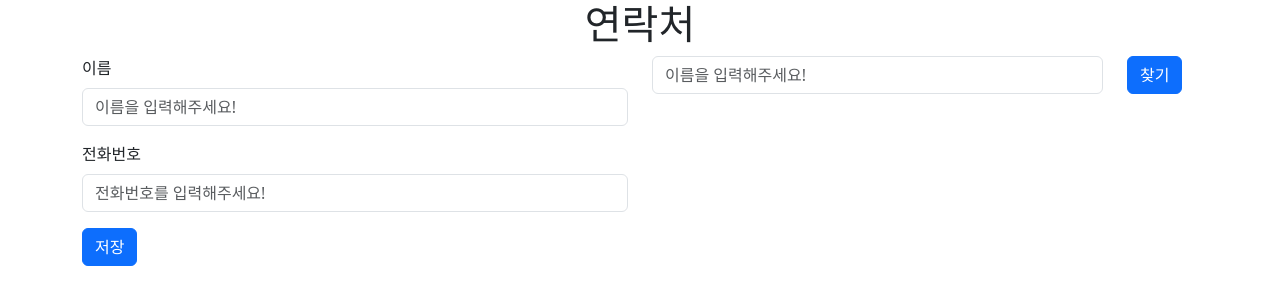
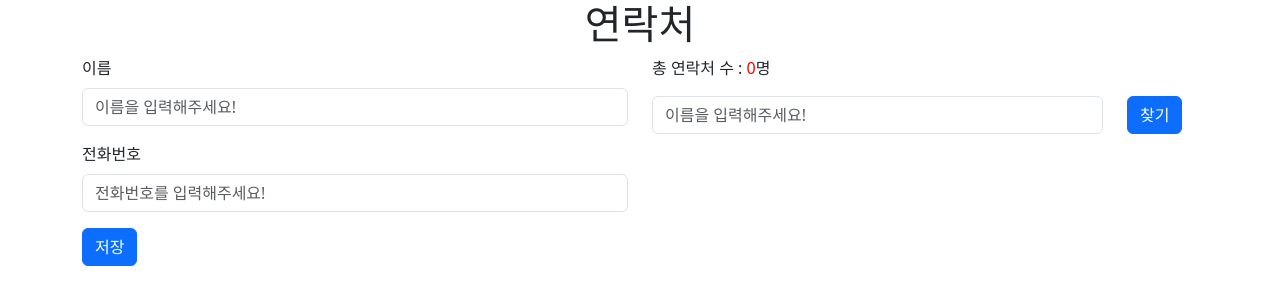
Before and after one commit to jaeyoung99-lee/CodingSister_redux-phonebook, a React (Create React App) app: page / in a window 1280 px wide. Shown: the top 304 px of the page. Built offline with nearby package versions, Linux system fonts and the light colour scheme.

Commit message:
Check the number of contacts

```diff
--- a/src/component/ContactList.js
+++ b/src/component/ContactList.js
@@ -16,6 +16,19 @@ const ContactList = () => {
 
   return (
     <div>
+      <div>
+        {searchName === "" ? (
+          <p>
+            총 연락처 수 :{" "}
+            <span style={{ color: "red" }}>{filterContactList.length}</span>명
+          </p>
+        ) : (
+          <p>
+            검색된 연락처 수 :{" "}
+            <span style={{ color: "red" }}>{filterContactList.length}</span>명
+          </p>
+        )}
+      </div>
       <SearchBox />
       {filterContactList.map((item, index) => (
         <ContactItem key={index} item={item} />
```
